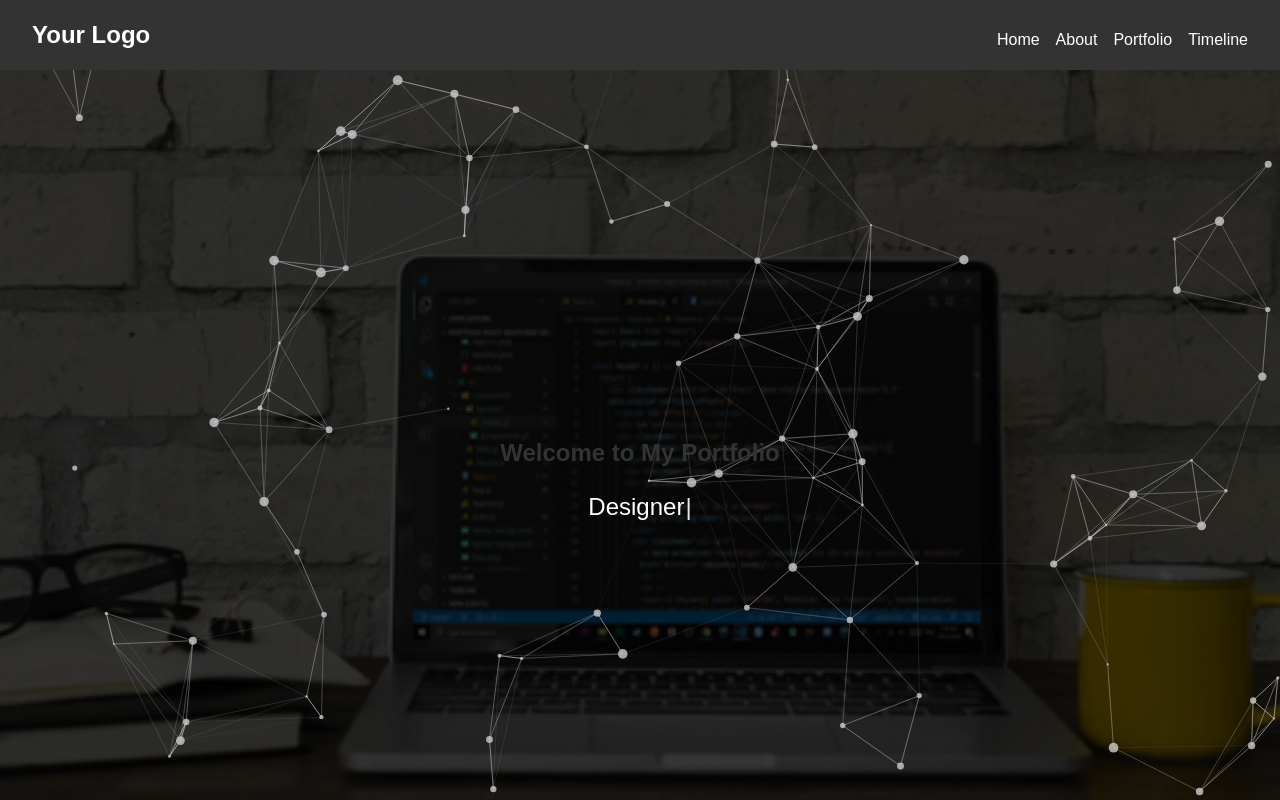
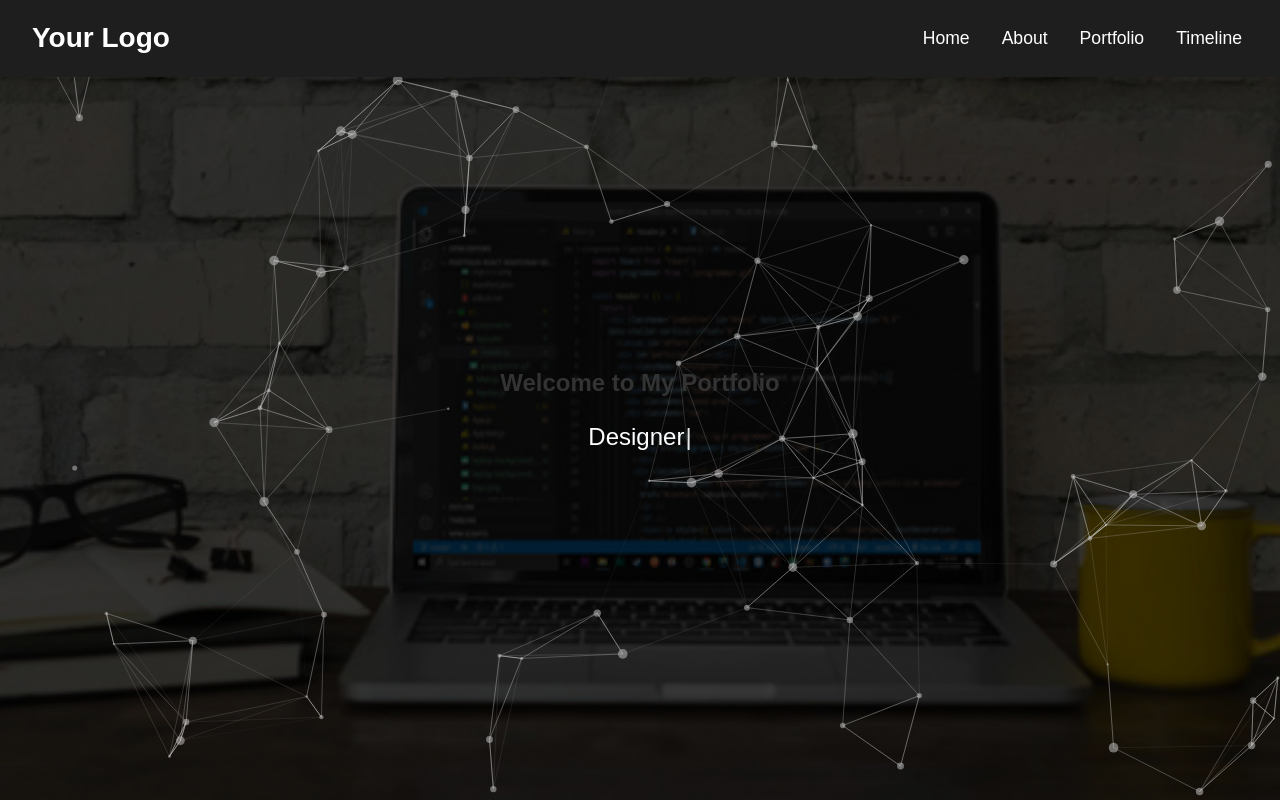
Before and after one commit to Fernando9200/buzzvel-website, a React (Create React App) app: page / in a window 1280 px wide. Shown: the top 800 px of the page. Built offline with nearby package versions, Linux system fonts and the light colour scheme.

Commit message:
Several improvements

```diff
--- a/src/App.js
+++ b/src/App.js
@@ -4,6 +4,7 @@ import Landing from './components/Landing/Landing';
 import About from './components/About/About';
 import Portfolio from './components/Portfolio/Portfolio';
 import Timeline from './components/Timeline/Timeline';
+import Footer from './components/Footer/Footer';
 import './App.css';
 
 function App() {
@@ -14,6 +15,7 @@ function App() {
       <section id="about"><About /></section>
       <section id="portfolio"><Portfolio /></section>
       <section id="timeline"><Timeline /></section>
+      <section id="footer"><Footer /></section>
     </div>
   );
 }
--- /dev/null
+++ b/src/components/Footer/Footer.css
@@ -0,0 +1,39 @@
+/* src/components/Footer.css */
+.footer {
+    background-color: #333;
+    color: #fff;
+    padding: 20px 0;
+    text-align: center;
+    position: relative;
+    bottom: 0;
+    width: 100%;
+  }
+
+  .footer-content {
+    max-width: 1200px;
+    margin: 0 auto;
+    padding: 0 20px;
+  }
+
+  .footer-links {
+    list-style: none;
+    padding: 0;
+    margin: 10px 0 0 0;
+    display: flex;
+    justify-content: center;
+    gap: 15px;
+  }
+
+  .footer-links li {
+    display: inline;
+  }
+
+  .footer-links a {
+    color: #fff;
+    text-decoration: none;
+    transition: color 0.3s ease;
+  }
+
+  .footer-links a:hover {
+    color: #ccc;
+  }
--- /dev/null
+++ b/src/components/Footer/Footer.js
@@ -0,0 +1,22 @@
+// src/components/Footer.js
+import React from 'react';
+import './Footer.css';
+
+const Footer = () => {
+  return (
+    <footer className="footer">
+      <div className="footer-content">
+        <p>&copy; {new Date().getFullYear()} Your Name. All rights reserved.</p>
+        <nav>
+          <ul className="footer-links">
+            <li><a href="#about">About</a></li>
+            <li><a href="#projects">Projects</a></li>
+            <li><a href="#contact">Contact</a></li>
+          </ul>
+        </nav>
+      </div>
+    </footer>
+  );
+};
+
+export default Footer;
--- a/src/components/Landing/Landing.js
+++ b/src/components/Landing/Landing.js
@@ -37,7 +37,7 @@ function Landing() {
           interactivity: {
             events: {
               onClick: {
-                enable: true,
+                enable: false,
                 mode: "push",
               },
               onHover: {
@@ -51,7 +51,7 @@ function Landing() {
                 quantity: 4,
               },
               repulse: {
-                distance: 200,
+                distance: 175,
                 duration: 0.4,
               },
             },
@@ -85,7 +85,7 @@ function Landing() {
               value: 80,
             },
             opacity: {
-              value: 0.8,
+              value: 0.5,
             },
             shape: {
               type: "circle",
--- a/src/components/Navbar/Navbar.css
+++ b/src/components/Navbar/Navbar.css
@@ -3,26 +3,66 @@
     justify-content: space-between;
     align-items: center;
     padding: 1rem 2rem;
-    background-color: #333;
-    color: white;
-    z-index: 2;
+    background-color: #1e1e1e;
+    box-shadow: 0 4px 6px rgba(0, 0, 0, 0.1);
+    z-index: 1000;
+    position: fixed; /* Fix the navbar to the top of the viewport */
+    top: 0; /* Position it at the top */
+    width: 100%; /* Ensure the navbar spans the entire width of the viewport */
+  }
+
+  body {
+    padding-top: 80px; /* Add padding to avoid content being hidden under the navbar */
   }
 
   .navbar-logo {
-    font-size: 1.5rem;
+    font-size: 1.75rem;
     font-weight: bold;
+    color: #ffffff;
+    cursor: pointer;
+    transition: color 0.3s ease;
+  }
+
+  .navbar-logo:hover {
+    color: #ff6347; /* Tomato color for hover */
   }
 
   .navbar-links {
     display: flex;
-    list-style-type: none;
+    list-style: none;
+    margin: 0;
+    margin-right: 70px;
+    padding: 0;
   }
 
   .navbar-links li {
-    margin-left: 1rem;
+    margin-left: 2rem;
   }
 
   .navbar-links a {
-    color: white;
+    color: #ffffff;
     text-decoration: none;
+    font-size: 1.1rem;
+    position: relative;
+    transition: color 0.3s ease;
   }
+
+  .navbar-links a:hover {
+    color: #ff6347; /* Tomato color for hover */
+  }
+
+  .navbar-links a::after {
+    content: '';
+    display: block;
+    width: 0;
+    height: 2px;
+    background: #ff6347;
+    transition: width 0.3s;
+    position: absolute;
+    bottom: -4px;
+    left: 0;
+  }
+
+  .navbar-links a:hover::after {
+    width: 100%;
+  }
--- a/src/components/Timeline/Timeline.css
+++ b/src/components/Timeline/Timeline.css
@@ -1,4 +1,9 @@
-.timeline {
+.timeline-container {
+    margin-top: 200px; /* Moves the entire timeline down */
+    margin-bottom: 100px;
+  }
+
+  .timeline {
     position: relative;
     max-width: 1000px;
     margin: 50px auto;
@@ -31,7 +36,7 @@
 
   .timeline-entries {
     position: relative;
-    height: 400px;
+    height: 100px;
   }
 
   .entry {
@@ -40,18 +45,18 @@
   }
 
   .entry-top {
-    top: -250px; /* Cards above the timeline */
+    top: -190px; /* Adjusted top position */
   }
 
   .entry-bottom {
-    bottom: 200px; /* Cards below the timeline */
+    bottom: -40px; /* Adjusted bottom position */
   }
 
   .entry-content {
     background-color: white;
     padding: 15px;
     border-radius: 5px;
-    box-shadow: 0 2px 5px rgba(0, 0, 0, 0.1);
+    box-shadow: 0 2px 5px rgba(0, 0, 0, 0.5);
   }
 
   .entry::after {
--- a/src/components/Timeline/Timeline.js
+++ b/src/components/Timeline/Timeline.js
@@ -3,6 +3,7 @@ import './Timeline.css';
 
 function Timeline() {
   return (
+    <div className="timeline-container">
       <div className="timeline">
         <div className="timeline-bar">
           <div className="year">2011</div>
@@ -10,45 +11,37 @@ function Timeline() {
           <div className="year">2013</div>
           <div className="year">2014</div>
           <div className="year">2015</div>
-        <div className="year">2016</div>
-        <div className="year">2017</div>
-        <div className="year">Now</div>
         </div>
         <div className="timeline-entries">
-        <div className="entry entry-top" style={{ left: '5%' }}>
+          <div className="entry entry-top" style={{ left: '-7%' }}>
             <div className="entry-content">
-            <h3>Company Name <span>(Designation)</span></h3>
+              <h3>Company Name</h3>
               <p>Country Name</p>
             </div>
           </div>
-        <div className="entry entry-bottom" style={{ left: '20%' }}>
+          <div className="entry entry-bottom" style={{ left: '17%' }}>
             <div className="entry-content">
-            <h3>Company Name <span>(Designation)</span></h3>
+              <h3>Company Name</h3>
               <p>Country Name</p>
             </div>
           </div>
-        <div className="entry entry-top" style={{ left: '35%' }}>
+          <div className="entry entry-top" style={{ left: '41%' }}>
             <div className="entry-content">
-            <h3>Company Name <span>(Designation)</span></h3>
+              <h3>Company Name</h3>
               <p>Country Name</p>
             </div>
           </div>
-        <div className="entry entry-bottom" style={{ left: '50%' }}>
+          <div className="entry entry-bottom" style={{ left: '65%' }}>
             <div className="entry-content">
-            <h3>Company Name <span>(Designation)</span></h3>
+              <h3>Company Name</h3>
               <p>Country Name</p>
             </div>
           </div>
-        <div className="entry entry-top" style={{ left: '65%' }}>
+          <div className="entry entry-top" style={{ left: '89%' }}>
             <div className="entry-content">
-            <h3>Company Name <span>(Designation)</span></h3>
+              <h3>Company Name</h3>
               <p>Country Name</p>
             </div>
-        </div>
-        <div className="entry entry-bottom" style={{ left: '80%' }}>
-          <div className="entry-content">
-            <h3>Company Name <span>(Designation)</span></h3>
-            <p>Country Name</p>
           </div>
         </div>
       </div>
--- a/src/styles/global.css
+++ b/src/styles/global.css
@@ -2,7 +2,7 @@ body {
     font-family: 'Poppins', sans-serif;
     line-height: 1.6;
     color: #333;
-    background-color: #f9f9f9;
+    background-color: #ffffff;
     margin: 0;
     padding: 0;
   }
```
Also changed, not shown: src/components/Navbar/Navbar.js (line endings or trailing spaces). Lines whose indentation alone changed are shown as unchanged.
